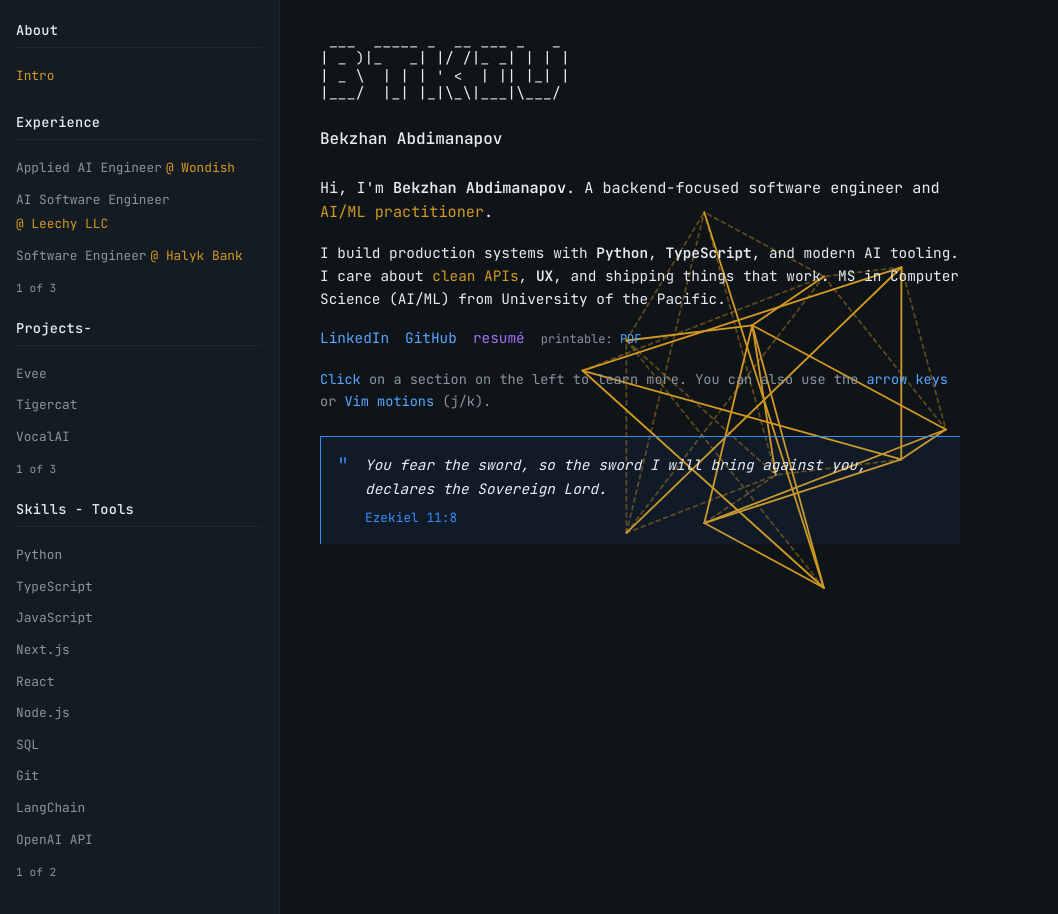
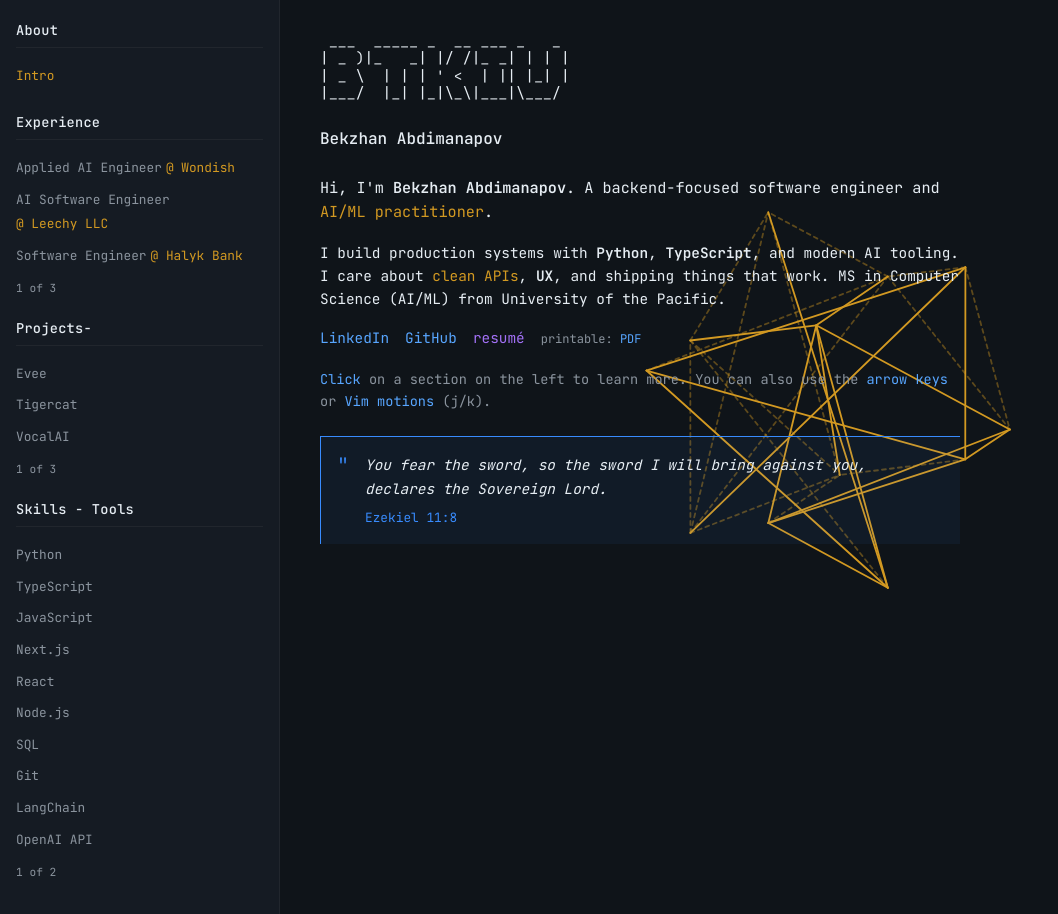
Before and after one commit to theonlybex/theonlybex.github.io, a plain HTML site: page index.html in a window 1280 px wide. Shown: the whole page, without its empty margins (0-1058 px from the left). Drawn offline with Linux system fonts and the light colour scheme.

```diff
--- a/index.html
+++ b/index.html
@@ -57,7 +57,7 @@
       .content-section ul li { margin-bottom: 0.5rem; }
       .content-section .skills-detail { list-style: none; padding-left: 0; }
       .pagination { font-size: 0.7rem; color: var(--text-muted); margin-top: 0.5rem; display: block; }
-      .icosahedron-wrap { position: fixed; top: 0; right: 20%; width: 42%; max-width: 520px; height: 100vh; display: flex; align-items: center; justify-content: center; z-index: 0; pointer-events: none; }
+      .icosahedron-wrap { position: fixed; top: 0; right: 15%; width: 42%; max-width: 520px; height: 100vh; display: flex; align-items: center; justify-content: center; z-index: 0; pointer-events: none; }
       .app > .content { position: relative; z-index: 1; }
       .app > .sidebar { position: relative; z-index: 1; }
       #icosahedron { width: 100%; height: 100%; display: block; }
--- a/style.css
+++ b/style.css
@@ -116,7 +116,7 @@ body {
 .icosahedron-wrap {
   position: fixed;
   top: 0;
-  right: 20%;
+  right: 15%;
   width: 42%;
   max-width: 520px;
   height: 100vh;
```
